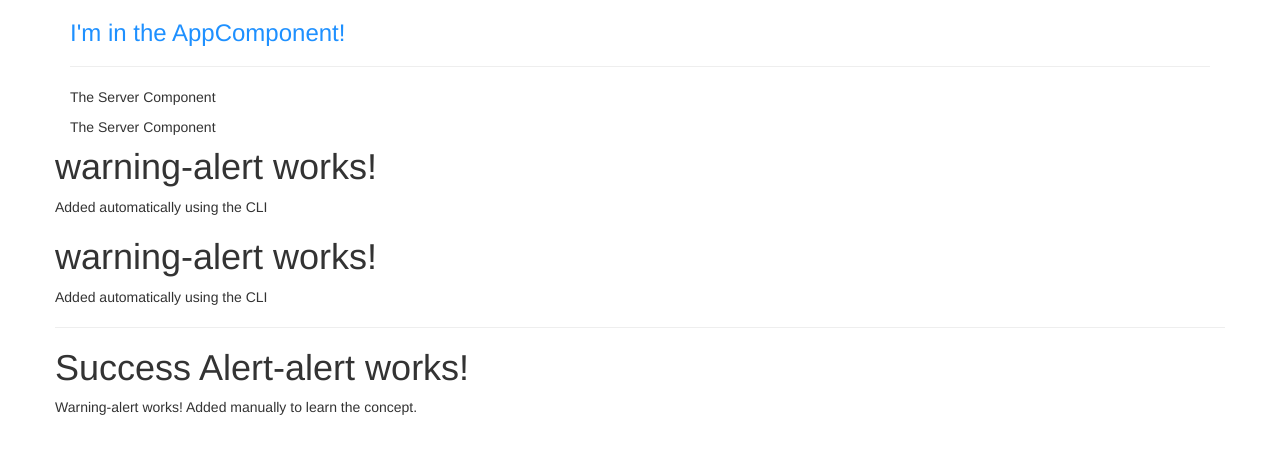
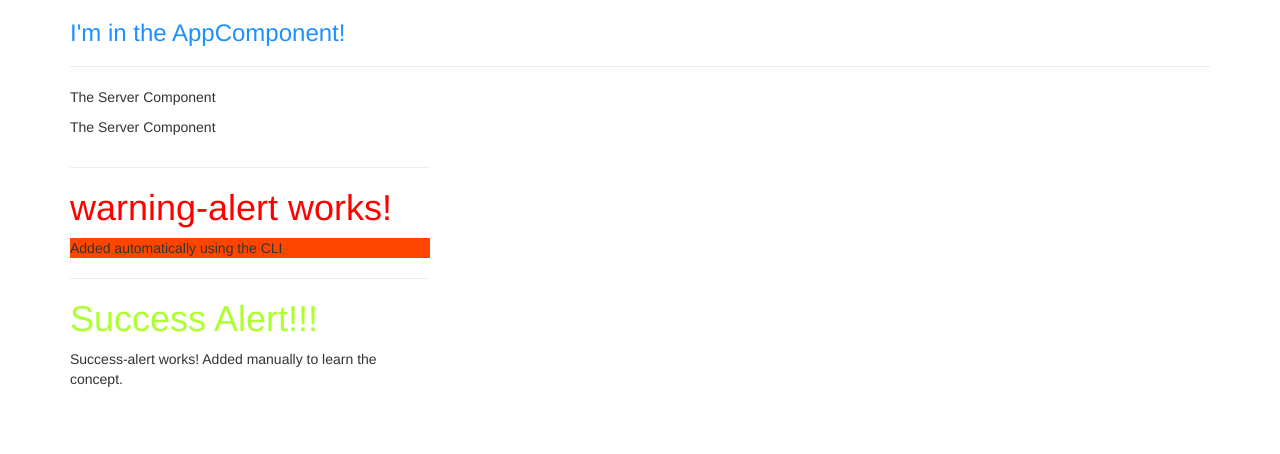
Before and after one commit to nitinkc/AngularJS-concepts, an Angular app in the folder basics-components/: page / in a window 1280 px wide. Shown: the top 454 px of the page. Built offline with nearby package versions, Linux system fonts and the light colour scheme.

Commit message:
Minor Changes to the Project

```diff
--- a/basics-components/src/app/app.component.html
+++ b/basics-components/src/app/app.component.html
@@ -7,12 +7,16 @@
       <!--<div app-servers></div>-->
       <!--<div class="app-servers"></div>-->
     </div>
+    </div>
+</div>
 
+<div class="container">
+  <div class="row">
+    <div class="col-xs-4">
     <hr>
+
       <!-- Adding the Warning Component -->
       <app-warning-alert></app-warning-alert>
-       <app-warning-alert></app-warning-alert>
-
     <hr>
       <!-- Adding Success Warning Component -->
       <app-success-alert></app-success-alert>
--- /dev/null
+++ b/basics-components/src/app/success-alert/success-alert.component.css
@@ -0,0 +1,4 @@
+/* Individualized CSS for each component */
+h1{
+    color: greenyellow
+}
--- a/basics-components/src/app/success-alert/success-alert.component.html
+++ b/basics-components/src/app/success-alert/success-alert.component.html
@@ -1,4 +1,4 @@
-<h1>Success Alert-alert works!</h1>
+<h1>Success Alert!!!</h1>
 <p>
-Warning-alert works! Added manually to learn the concept.
+Success-alert works! Added manually to learn the concept.
 </p>
--- a/basics-components/src/app/success-alert/success-alert.component.ts
+++ b/basics-components/src/app/success-alert/success-alert.component.ts
@@ -6,7 +6,8 @@ import { Component } from "@angular/core";
     //The html tag by which this component will be used later
     // should me a unique selector, so that the html name space is not used accidently
     selector : 'app-success-alert',
-    templateUrl: './success-alert.component.html'
+    templateUrl: './success-alert.component.html',
+    styleUrls: ['./success-alert.component.css']
 })
 export class SuccessAlertComponent{
 
--- a/basics-components/src/app/warning-alert/warning-alert.component.css
+++ b/basics-components/src/app/warning-alert/warning-alert.component.css
@@ -0,0 +1,8 @@
+h1{
+    color: red
+}
+
+p{
+    background-color:orangered;
+    text-decoration-color: aqua
+}
--- a/basics-components/src/app/warning-alert/warning-alert.component.ts
+++ b/basics-components/src/app/warning-alert/warning-alert.component.ts
@@ -2,6 +2,8 @@ import { Component, OnInit } from '@angular/core';
 
 @Component({
   selector: 'app-warning-alert',
+  // BEWARE OF THE Template. Template is used to define in-line html template
+  // Use Template URL for pointing to an external File
   templateUrl: './warning-alert.component.html',
   styleUrls: ['./warning-alert.component.css']
 })
```
